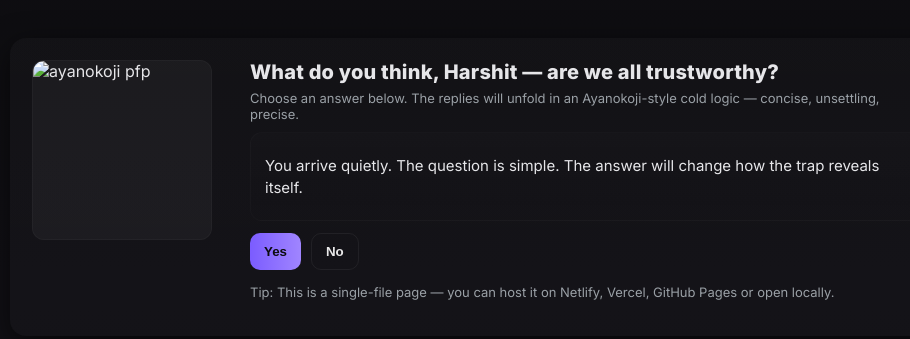
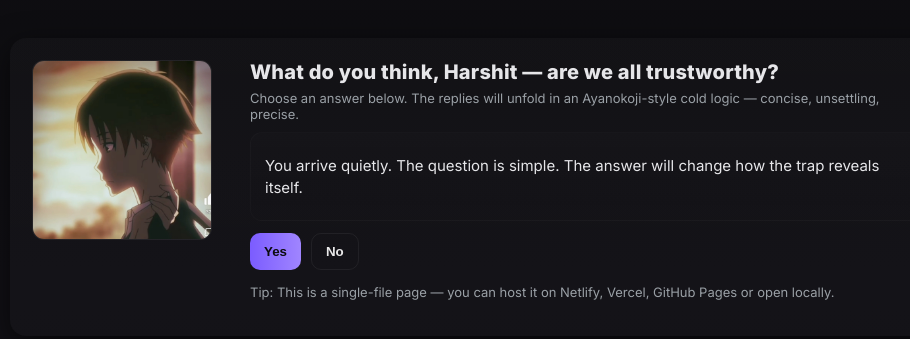
Before and after one commit to Kaneki-Kuro/Harshit-Lmao, a plain HTML site: page index.html in a window 1280 px wide. Shown: the part 213-552 px from the top of the page, without its empty margins (160-1070 px from the left). Drawn offline with Linux system fonts and the light colour scheme.

Commit message:
Update index.html

```diff
--- a/index.html
+++ b/index.html
@@ -39,7 +39,7 @@
   <section class="card" aria-live="polite">
     <div>
       <div class="avatar" title="Ayanokoji PFP">
-        <img id="pfp" src="/mnt/data/IMG_20250921_175148_043.webp" alt="ayanokoji pfp" />
+        <img id="pfp" src="IMG_20250921_175148_043.webp" alt="ayanokoji pfp" />
       </div>
     </div>
 
```
